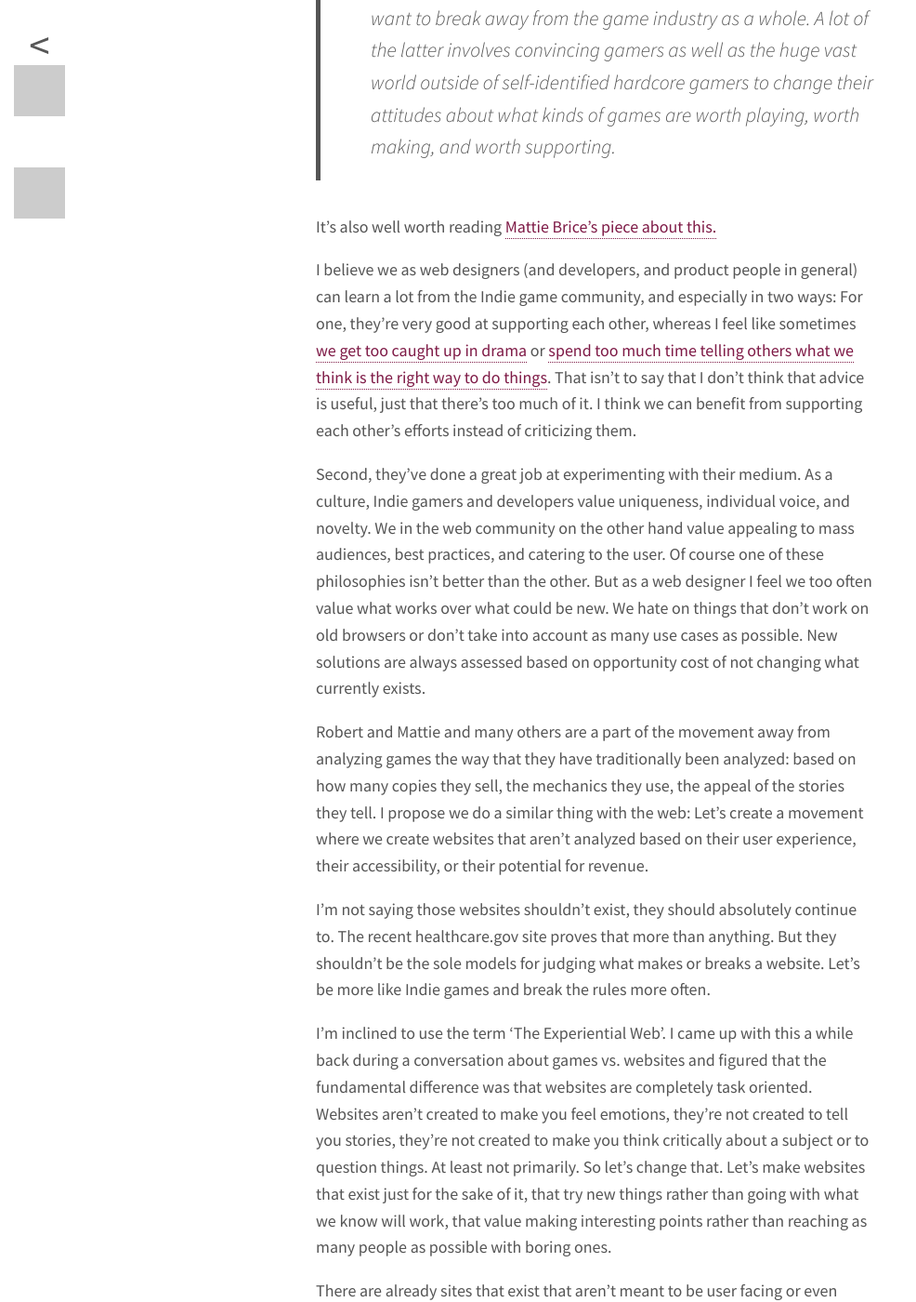
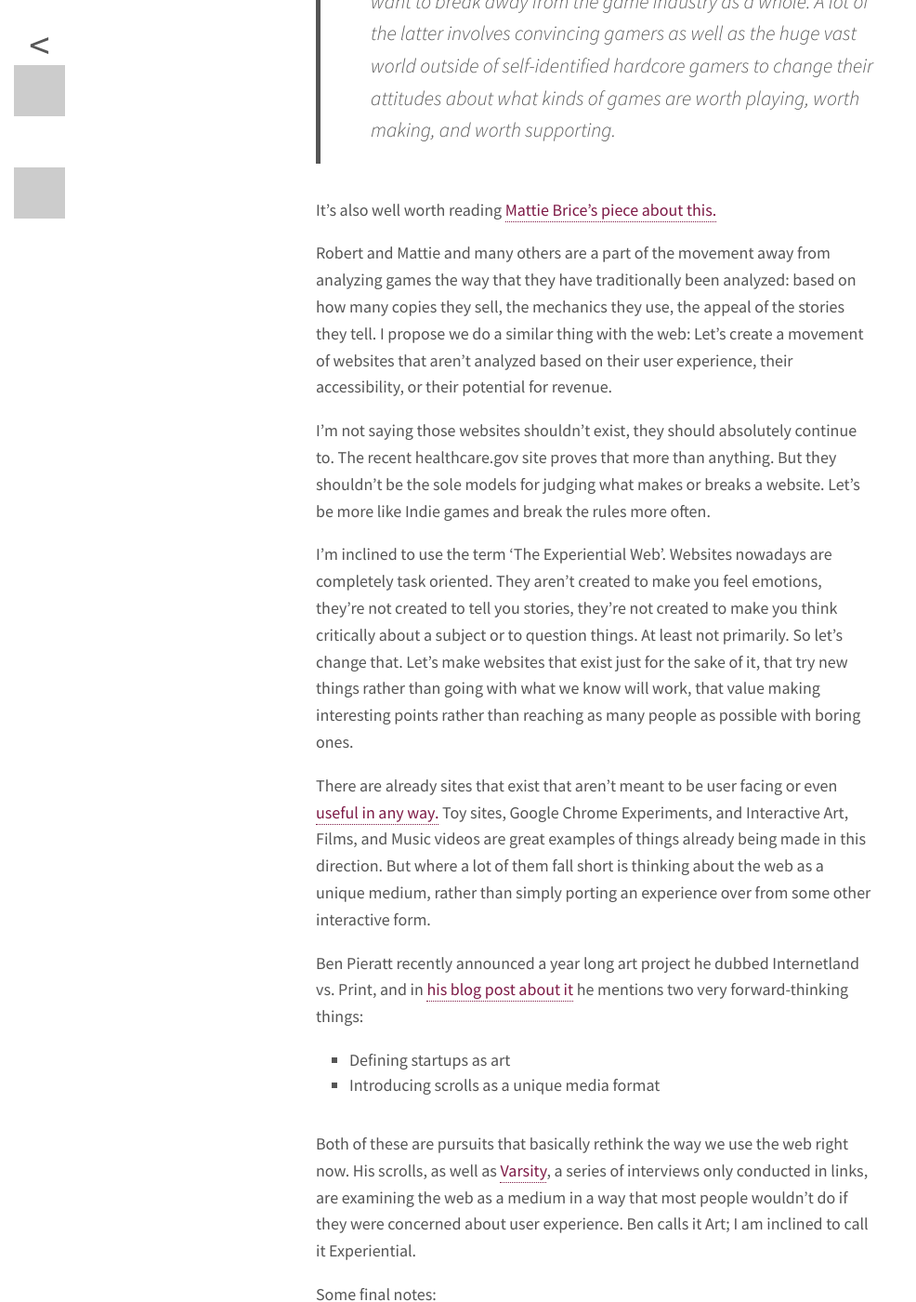
Before and after one commit to rvinluan/rvinluan.github.io, a Jekyll site: the page built from _posts/2013-11-20-web_design_without_users.md, in a window 1280 px wide and 1400 px high, scrolled down 534 px. Shown: the whole window at 93% size, without its empty margins (0-986 px from the left). Built offline with Jekyll 4.4.1, drawn with Linux system fonts in a browser that asks for light colours; nearby versions of some CDN libraries; some of the changed text lies outside the part shown.

Commit message:
updated exp web post

```diff
--- a/_posts/2013-11-20-web_design_without_users.md
+++ b/_posts/2013-11-20-web_design_without_users.md
@@ -5,9 +5,7 @@ date: 2013-11-20 12:44
 private: true
 ---
 
-This is a manifesto.
-
-It's also specifically a response to two things\: Robert Yang's blog post about [Game Development Without Gamers](http://www.blog.radiator.debacle.us/2013/11/games-without-gamers-imagining-indie.html), and Ben Pieratt's announcement of his project [Internetland vs. Print](http://pieratt.com/).
+These are some general thoughts I've been having for a while, but it's also a  response to two things\: Robert Yang's blog post about [Game Development Without Gamers](http://www.blog.radiator.debacle.us/2013/11/games-without-gamers-imagining-indie.html), and Ben Pieratt's announcement of his project [Internetland vs. Print](http://pieratt.com/).
 
 In Robert's post, he talks about separating the process of game development from the game industry.
 
@@ -15,15 +13,11 @@ In Robert's post, he talks about separating the process of game development from
 
 It's also well worth reading [Mattie Brice's piece about this.](http://www.mattiebrice.com/end-the-video-supremacy-of-games/)
 
-I believe we as web designers (and developers, and product people in general) can learn a lot from the Indie game community, and especially in two ways: For one, they're very good at supporting each other, whereas I feel like sometimes [we get too caught up in drama]() or [spend too much time telling others what we think is the right way to do things](). That isn't to say that I don't think that advice is useful, just that there's too much of it. I think we can benefit from supporting each other's efforts instead of criticizing them.
-
-Second, they've done a great job at experimenting with their medium. As a culture, Indie gamers and developers value uniqueness, individual voice, and novelty. We in the web community on the other hand value appealing to mass audiences, best practices, and catering to the user. Of course one of these philosophies isn't better than the other. But as a web designer I feel we too often value what works over what could be new. We hate on things that don't work on old browsers or don't take into account as many use cases as possible. New solutions are always assessed based on opportunity cost of not changing what currently exists.
-
-Robert and Mattie and many others are a part of the movement away from analyzing games the way that they have traditionally been analyzed: based on how many copies they sell, the mechanics they use, the appeal of the stories they tell. I propose we do a similar thing with the web: Let's create a movement where we create websites that aren't analyzed based on their user experience, their accessibility, or their potential for revenue.
+Robert and Mattie and many others are a part of the movement away from analyzing games the way that they have traditionally been analyzed: based on how many copies they sell, the mechanics they use, the appeal of the stories they tell. I propose we do a similar thing with the web: Let's create a movement of websites that aren't analyzed based on their user experience, their accessibility, or their potential for revenue.
 
 I'm not saying those websites shouldn't exist, they should absolutely continue to. The recent healthcare.gov site proves that more than anything. But they shouldn't be the sole models for judging what makes or breaks a website. Let's be more like Indie games and break the rules more often.
 
-I'm inclined to use the term 'The Experiential Web'. I came up with this a while back during a conversation about games vs. websites and figured that the fundamental difference was that websites are completely task oriented. Websites aren't created to make you feel emotions, they're not created to tell you stories, they're not created to make you think critically about a subject or to question things. At least not primarily. So let's change that. Let's make websites that exist just for the sake of it, that try new things rather than going with what we know will work, that value making interesting points rather than reaching as many people as possible with boring ones.
+I'm inclined to use the term 'The Experiential Web'. Websites nowadays are completely task oriented. They aren't created to make you feel emotions, they're not created to tell you stories, they're not created to make you think critically about a subject or to question things. At least not primarily. So let's change that. Let's make websites that exist just for the sake of it, that try new things rather than going with what we know will work, that value making interesting points rather than reaching as many people as possible with boring ones.
 
 There are already sites that exist that aren't meant to be user facing or even [useful in any way.](http://www.theuselessweb.com/) Toy sites, Google Chrome Experiments, and Interactive Art, Films, and Music videos are great examples of things already being made in this direction. But where a lot of them fall short is thinking about the web as a unique medium, rather than simply porting an experience over from some other interactive form.
 
@@ -32,7 +26,7 @@ Ben Pieratt recently announced a year long art project he dubbed Internetland vs
 - Defining startups as art
 - Introducing scrolls as a unique media format
 
-Both of these are pursuits that basically rethink the way we use the web right now. His scrolls, as well as [Varsity](), a series of interviews only conducted in links, are examining the web as a medium in a way that most people would never do if they were concerned about user experience. Ben calls it Art; I am inclined to call it Experiential.
+Both of these are pursuits that basically rethink the way we use the web right now. His scrolls, as well as [Varsity](), a series of interviews only conducted in links, are examining the web as a medium in a way that most people wouldn't do if they were concerned about user experience. Ben calls it Art; I am inclined to call it Experiential.
 
 Some final notes:
 
```
